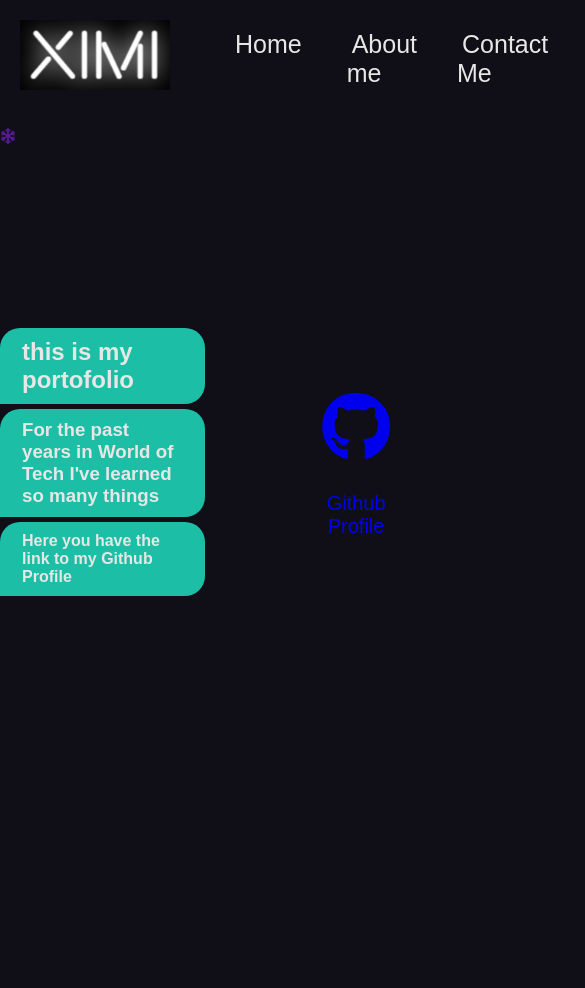
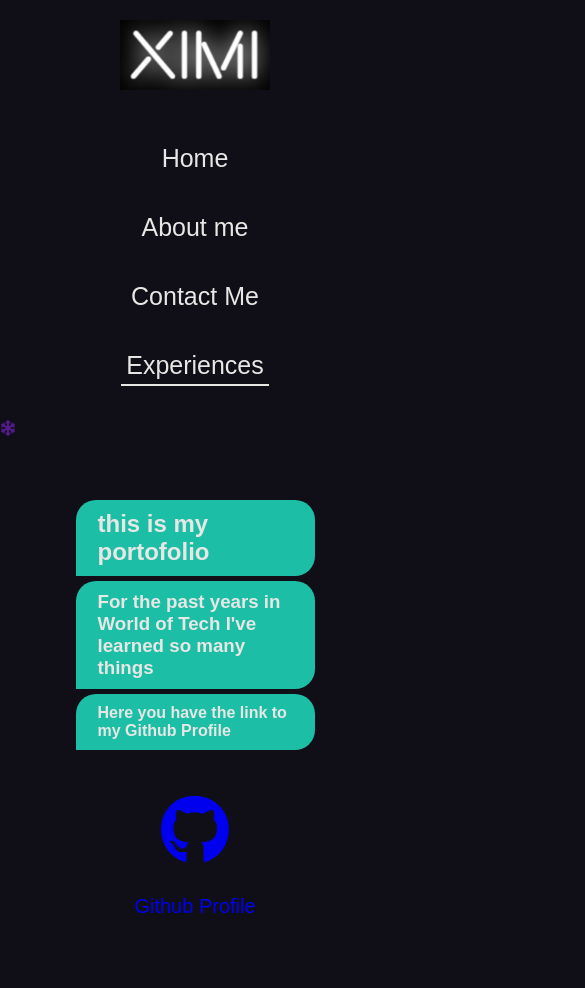
Before and after one commit to Gzim-Dardhishta/prortofolio-web, a plain HTML site: page experience.html in a window 390 px wide. Shown: the top 988 px of the page, 585 px wide, since content can reach past the window. Before the commit the page ends 844 px from the top, so only its background shows below. Drawn offline with Linux system fonts and the light colour scheme.

Commit message:
Completed

```diff
--- a/css/aboutme.css
+++ b/css/aboutme.css
@@ -74,7 +74,33 @@ body {
     margin-bottom: 10px;
 }
 
+#main h2 {
+    margin-bottom: 10px;
+}
+
 #main p {
     font-size: 18px;
     margin-bottom: 10px;
 }
+
+@media screen and (max-width: 800px) {
+
+    #header {
+      flex-direction: column;
+      justify-content: center;
+      align-items: center;
+    }
+    #header .nav-links ul {
+        display: block;
+    }
+    #header .nav-links ul li {
+        text-align: center;
+    }
+
+    #main {
+        max-width: 500px;
+    }
+
+
+
+}
--- a/css/contactme.css
+++ b/css/contactme.css
@@ -133,3 +133,33 @@ input[type=submit]:hover {
     margin-bottom: 40px;
     list-style: none;
 }
+
+@media screen and (max-width: 700px) {
+
+    #header {
+      flex-direction: column;
+      justify-content: center;
+      align-items: center;
+    }
+    #header .nav-links ul {
+        display: block;
+    }
+    #header .nav-links ul li {
+        text-align: center;
+    }
+
+    #main {
+        flex-direction: column;
+        justify-content: center;
+        align-items: center;
+    }
+
+    #main #form {
+        margin-bottom: 30px;
+    }
+
+    #main .social-links {
+        margin: auto;
+    }
+
+}
--- a/css/experience.css
+++ b/css/experience.css
@@ -104,3 +104,36 @@ main {
     text-decoration: none;
     font-size: 20px;
 }
+
+@media screen and (max-width: 700px) {
+
+    #header {
+      flex-direction: column;
+      justify-content: center;
+      align-items: center;
+    }
+    #header .nav-links ul {
+        display: block;
+    }
+    #header .nav-links ul li {
+        text-align: center;
+    }
+
+    main {
+        flex-direction: column;
+        margin-top: 80px;
+    }
+
+    #main-info {
+        display: flex;
+        flex-direction: column;
+        justify-content: center;
+        align-items: center;
+        margin-bottom: 40px;
+    }
+
+    #git-hub {
+        margin-bottom: 70px;
+    }
+
+}
--- a/css/style.css
+++ b/css/style.css
@@ -96,59 +96,42 @@ body {
 }
 
 #footer {
-    position:absolute;
+    position:relative;
     text-align: center;
     bottom:0;
     width:100%;
     font-size: 12px;
 }
 
-@media screen and (max-width: 768px){
+@media screen and (max-width: 700px) {
 
-    .line {
-        width: 30px;
-        height: 3px;
-        background: rgb(231, 231, 229);
-        margin: 5px;
+    #header {
+      flex-direction: column;
+      justify-content: center;
+      align-items: center;
     }
-
-    nav {
-        position: relative;
-        justify-content: center;
-        align-items: center;
+    #header .nav-links ul {
+        display: block;
     }
-
-    .hamburger {
-        cursor: pointer;
-        position: absolute;
-        right: 5%;
-        top: 20%;
-        z-index: 2;
-    }
-
-    .links {
-        position: fixed;
-        /* margin: 0 0 0 30%; */
-        background: rgb(16, 15, 23);
-        width: 100%;
-        height: 100vh;
-        flex-direction: column;
-        clip-path: circle(100px at 90% -10%);
-        -webkit-clip-path: circle(100px at 90% -10%);
-        transition: all 1s ease-out;
-    }
-
-    .links.open{
-        clip-path: circle(100px at 90% -10%);
-        -webkit-clip-path: circle(100px at 90% -10%);
+    #header .nav-links ul li {
+        text-align: center;
     }
 
     #main {
-        float: none;
         flex-direction: column;
+        margin-top: 80px;
     }
+
+    #main #personal-info {
+        margin-bottom: 40px;
+    }
+
+    #main .profile-pic {
+        margin-bottom: 40px;
+    }
+
     #footer {
-        margin-top: 30px;
+        position: relative;
     }
 
 }
```
Also changed, not shown: contactme.html (+14 -7 lines), index.html (+0 -5 lines), js/script.js (+0 -10 lines), js/validation.js (+61 -0 lines).
